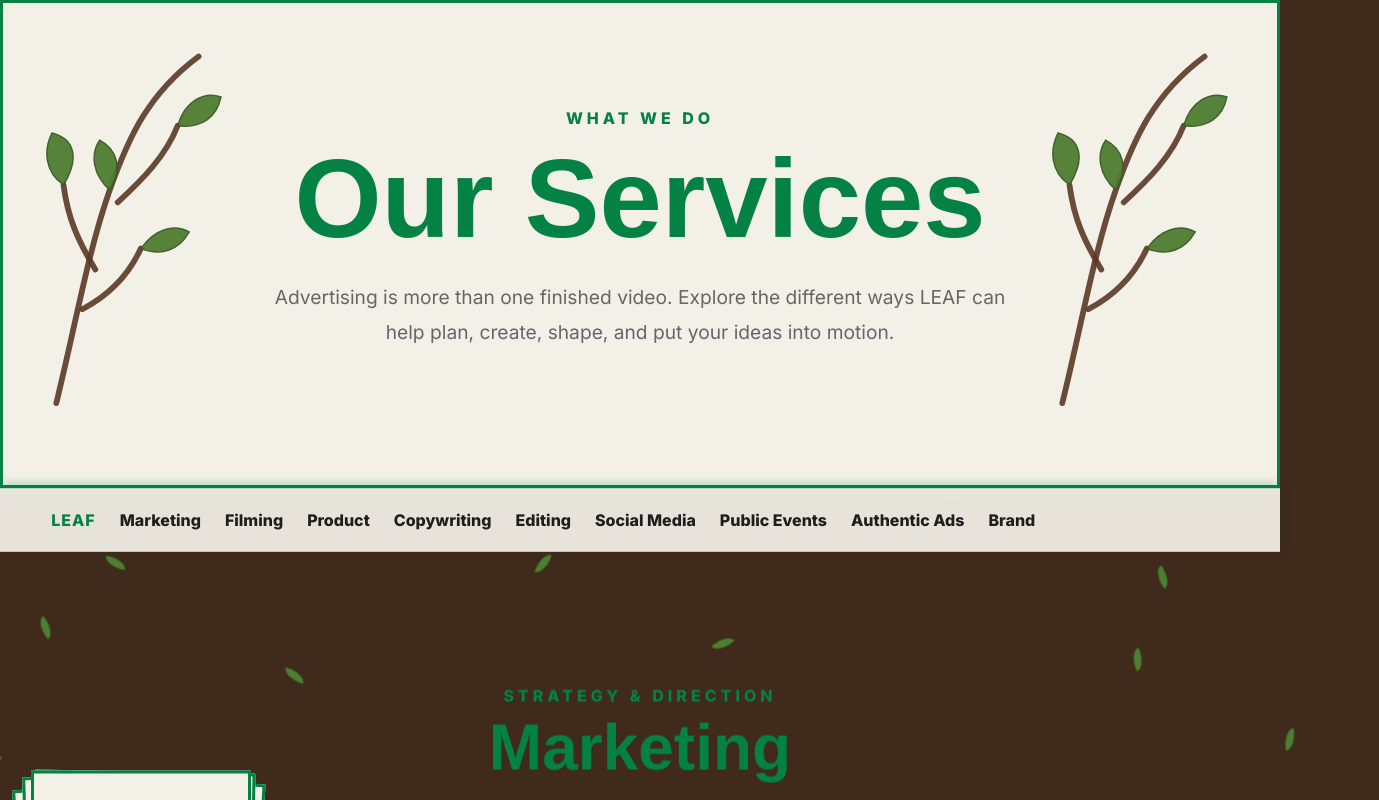
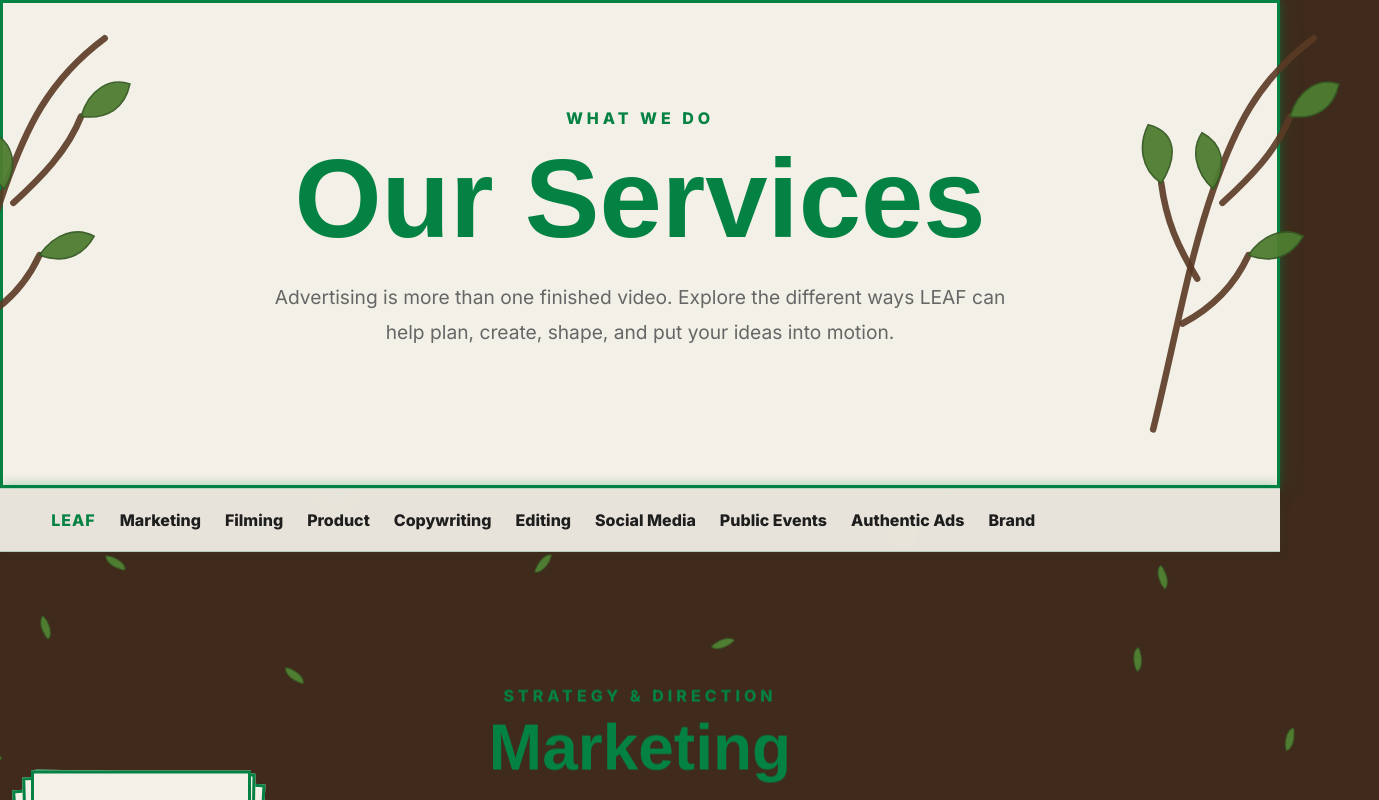
Before and after one commit to TheLeafAgency/The-LEAF-Agency, a Next.js app: page /services in a window 1280 px wide. Shown: the top 800 px of the page, 1379 px wide, since content can reach past the window. Built offline with nearby package versions, Linux system fonts and the light colour scheme.

Commit message:
Move Services hero branches in from screen edges

```diff
--- a/app/globals.css
+++ b/app/globals.css
@@ -2428,18 +2428,18 @@ section { width: 100%; }
 /* Services botanical hero framing and upward exit motion. */
 .services-hero-botanical {
   position: absolute;
-  top: 8%;
-  width: clamp(150px, 18vw, 260px);
-  height: 78%;
+  top: 4%;
+  width: clamp(180px, 21vw, 300px);
+  height: 88%;
   overflow: visible;
   pointer-events: none;
   z-index: 1;
 }
 .services-hero-botanical-left {
-  left: 1.5%;
+  left: -8%;
 }
 .services-hero-botanical-right {
-  right: 1.5%;
+  right: -8%;
   transform: scaleX(-1);
 }
 .services-hero-botanical path:not(.hero-leaf) {
```
